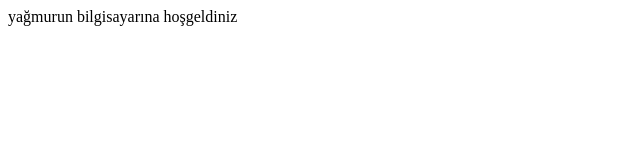
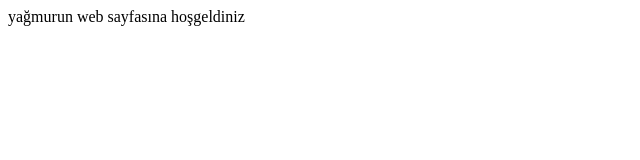
Before and after one commit to Yagmur-bit/yagmurbayrak, a plain HTML site: page index.html in a window 1280 px wide. Shown: the full height of the page, 0-640 px from the left. Drawn offline with Linux system fonts and the light colour scheme.

Commit message:
Add files via upload

```diff
--- a/index.html
+++ b/index.html
@@ -4,5 +4,5 @@
 </head>
 
 <body>
-<p>yağmurun bilgisayarına hoşgeldiniz
+<p>yağmurun web sayfasına hoşgeldiniz
 </body>
```
